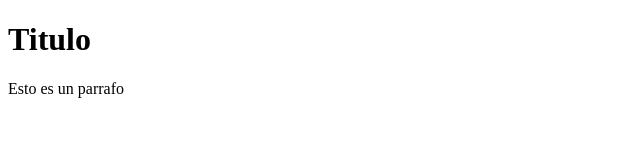
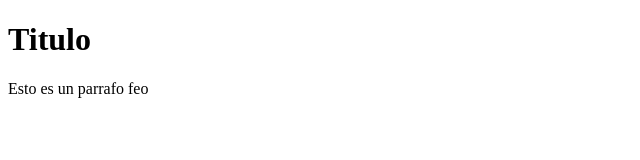
Before and after one commit to giomorales/test, a plain HTML site: page index.html in a window 1280 px wide. Shown: the full height of the page, 0-640 px from the left. Drawn offline with Linux system fonts and the light colour scheme.

Commit message:
Se agrego que el parrafo es feo

```diff
--- a/index.html
+++ b/index.html
@@ -7,6 +7,6 @@
 </head>
 <body>
     <h1>Titulo</h1>
-    <p>Esto es un parrafo</p>
+    <p>Esto es un parrafo feo</p>
 </body>
 </html>
```
